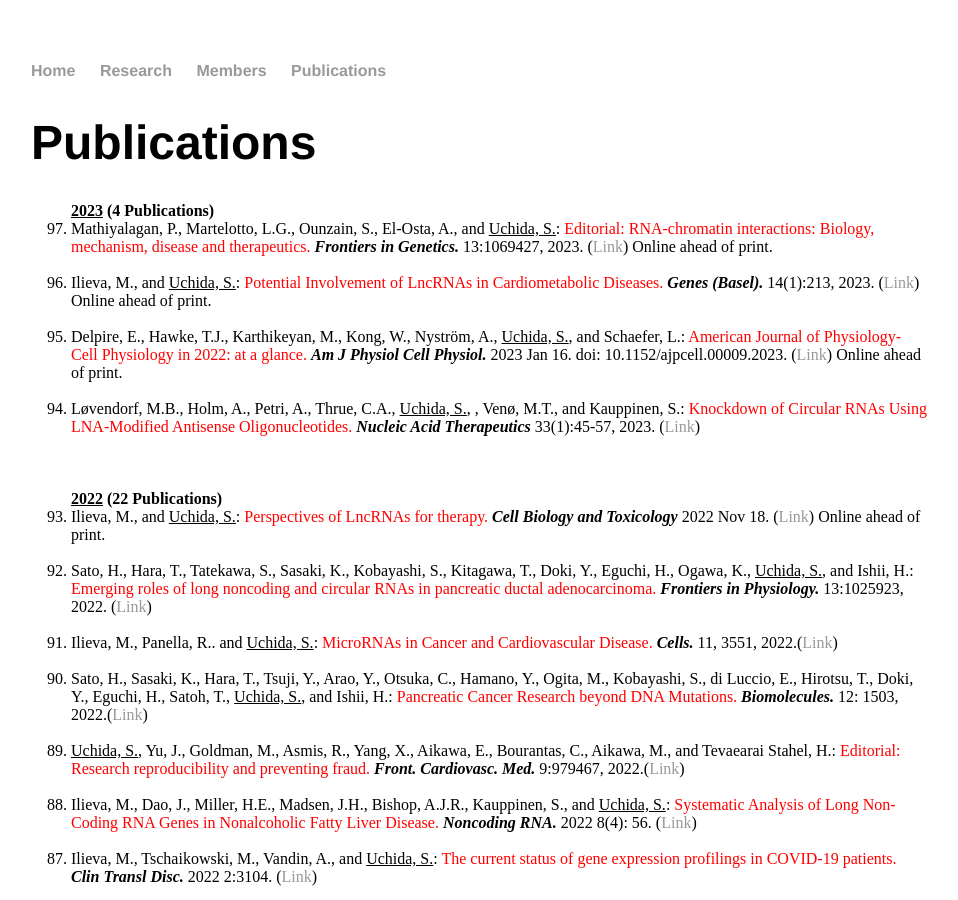
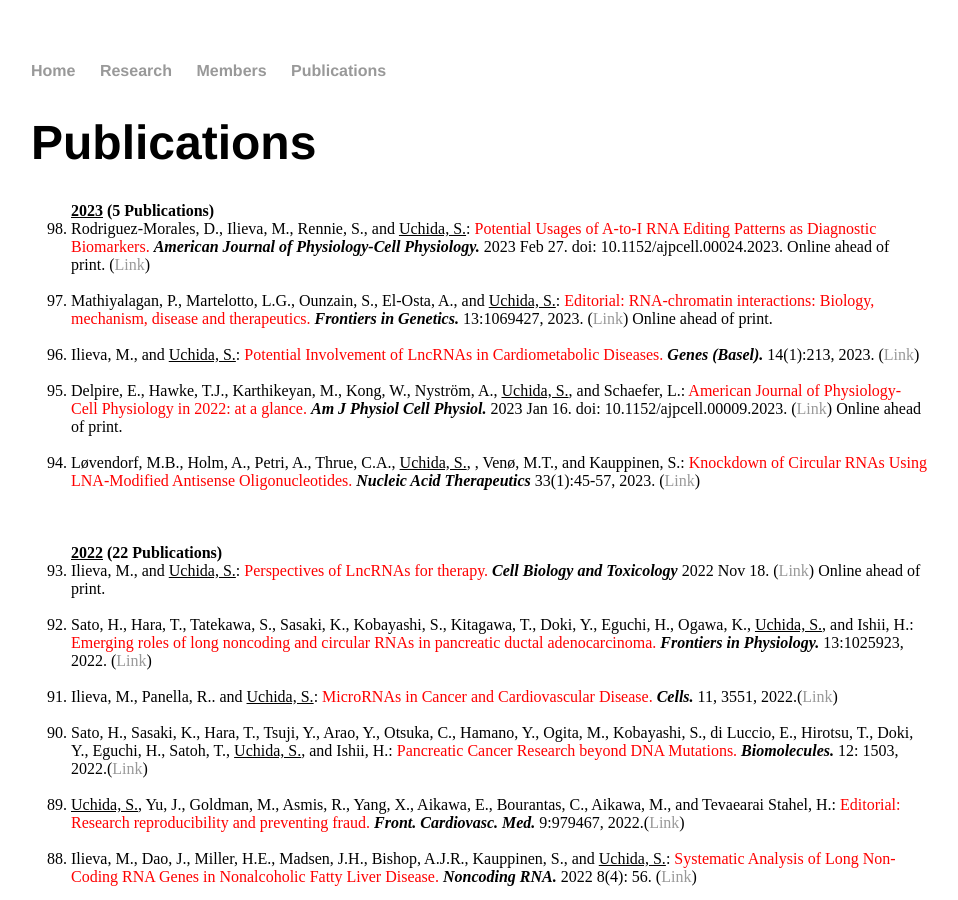
Before and after one commit to heartlncrna/heartlncrna.github.io, a Jekyll site: the page publications/pub_list.html, which Jekyll copies as it is, in a window 1280 px wide and 900 px high. Shown: the whole window, without its empty margins (161-1119 px from the left). Built offline with Jekyll 4.4.1, drawn with Linux system fonts in a browser that asks for light colours.

Commit message:
Update pub_list.html

```diff
--- a/publications/pub_list.html
+++ b/publications/pub_list.html
@@ -26,11 +26,14 @@
 
 			<p class="Normal">
 			<ol reversed="reversed">
-				<strong><u>2023</u>  (4 Publications)</strong>
+				<strong><u>2023</u>  (5 Publications)</strong>
+				<li>	Rodriguez-Morales, D., Ilieva, M., Rennie, S., and <u>Uchida, S.</u>: <font color="red">Potential Usages of A-to-I RNA Editing Patterns as Diagnostic Biomarkers.</font> <b><i> American Journal of Physiology-Cell Physiology.</i></b> 2023 Feb 27. doi: 10.1152/ajpcell.00024.2023. Online ahead of print. (<a href="https://journals.physiology.org/doi/abs/10.1152/ajpcell.00024.2023">Link</span></a>)</li>
+			<br>
+
 				<li>	Mathiyalagan, P., Martelotto, L.G., Ounzain, S., El-Osta, A., and <u>Uchida, S.</u>: <font color="red">Editorial: RNA-chromatin interactions: Biology, mechanism, disease and therapeutics.</font> <b><i> Frontiers in Genetics.</i></b> 13:1069427, 2023. (<a href="https://www.frontiersin.org/articles/10.3389/fgene.2022.1069427/full">Link</span></a>) Online ahead of print.</li>
 			<br>
 
-				<li>	Ilieva, M., and <u>Uchida, S.</u>: <font color="red">Potential Involvement of LncRNAs in Cardiometabolic Diseases.</font> <b><i> Genes (Basel).</i></b> 14(1):213, 2023. (<a href="https://www.mdpi.com/2073-4425/14/1/213">Link</span></a>) Online ahead of print.</li>
+				<li>	Ilieva, M., and <u>Uchida, S.</u>: <font color="red">Potential Involvement of LncRNAs in Cardiometabolic Diseases.</font> <b><i> Genes (Basel).</i></b> 14(1):213, 2023. (<a href="https://www.mdpi.com/2073-4425/14/1/213">Link</span></a>)</li>
 			<br>
 
 				<li>	Delpire, E., Hawke, T.J., Karthikeyan, M., Kong, W., Nyström, A., <u>Uchida, S.</u>, and Schaefer, L.: <font color="red">American Journal of Physiology-Cell Physiology in 2022: at a glance.</font> <b><i> Am J Physiol Cell Physiol.</i></b> 2023 Jan 16. doi: 10.1152/ajpcell.00009.2023. (<a href="https://journals.physiology.org/doi/abs/10.1152/ajpcell.00009.2023?rfr_dat=cr_pub++0pubmed&url_ver=Z39.88-2003&rfr_id=ori%3Arid%3Acrossref.org">Link</span></a>) Online ahead of print.</li>
```
